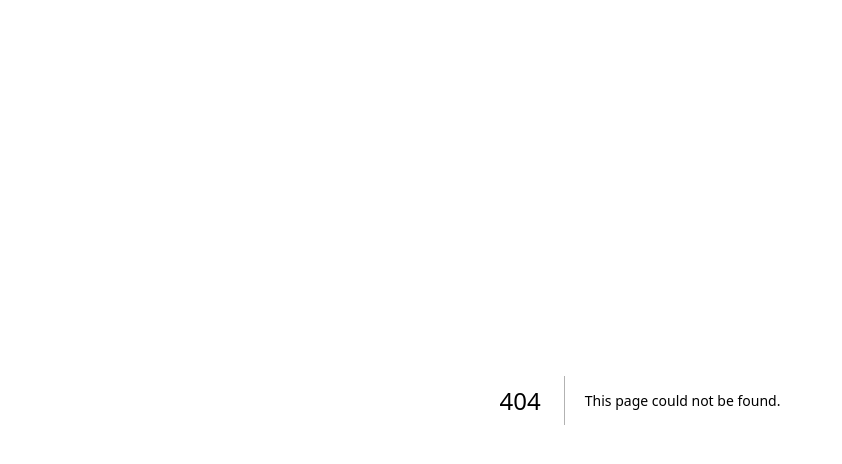
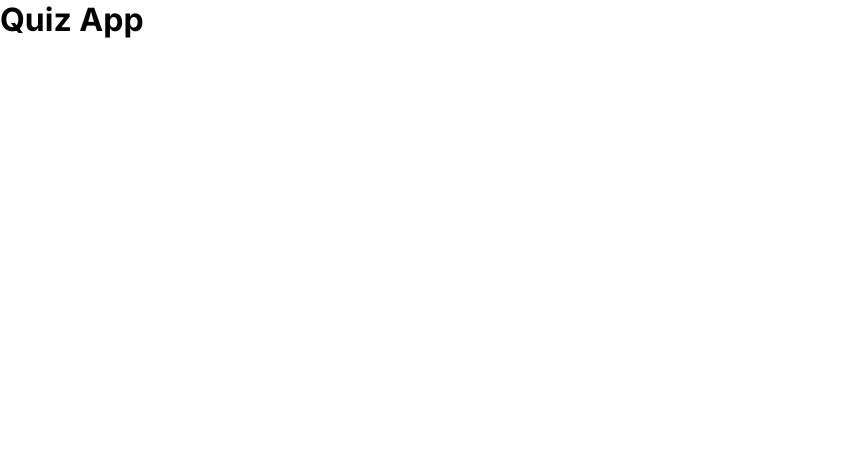
Before and after one commit to Ekep-Obasi/Quiz-App, a Next.js app: page /home in a window 1280 px wide. Before the commit this address had no page. Shown: the top 464 px of the page, without its empty margins (0-842 px from the left). Built offline with nearby package versions, Linux system fonts and the light colour scheme.

Commit message:
starter code for home page

```diff
--- /dev/null
+++ b/src/app/home/page.tsx
@@ -0,0 +1,10 @@
+"use client";
+interface Props {}
+
+export default function Home({}: Props) {
+  return (
+    <main>
+      <h1>Quiz App</h1>
+    </main>
+  );
+}
```
